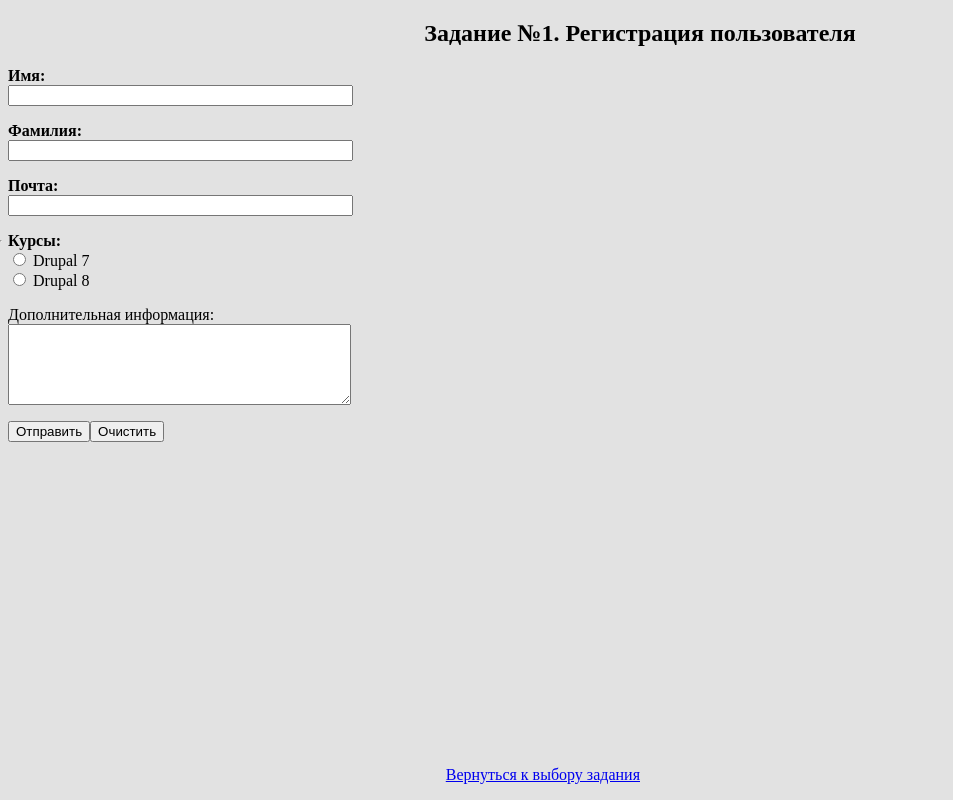
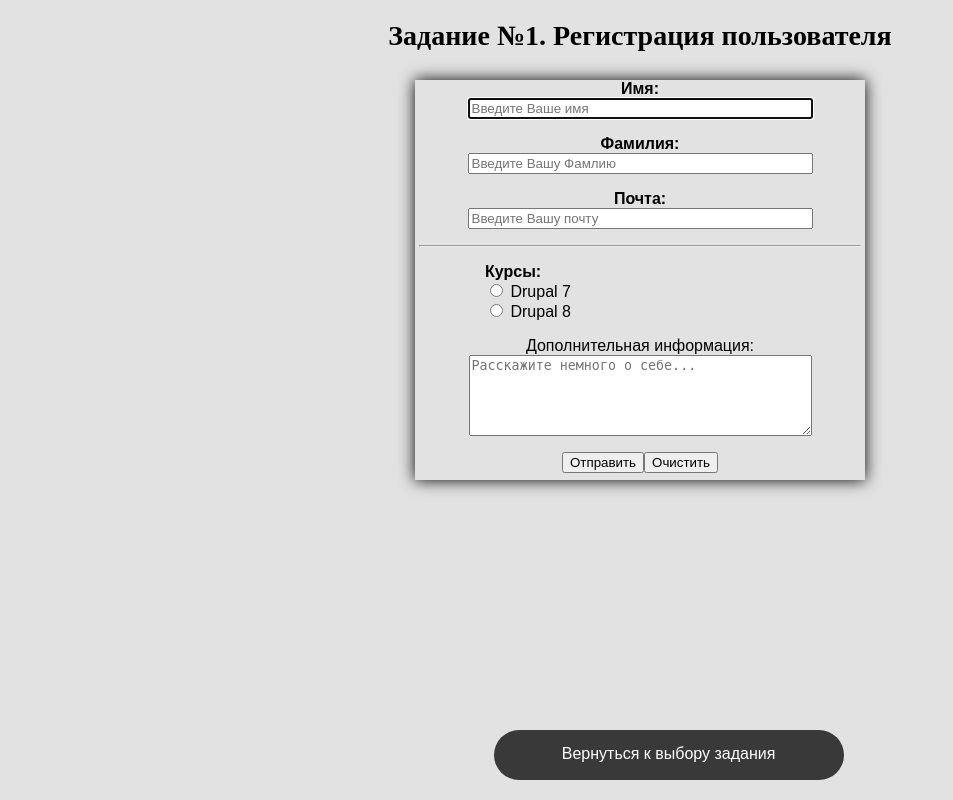
Before and after one commit to General-zver/web-test-php-js-html-, a PHP site: page /1/index.html in a window 1280 px wide. Shown: the whole page, without its empty margins (0-953 px from the left). Run offline with PHP 8.4, Linux system fonts and the light colour scheme.

Commit message:
code refaktoring

```diff
--- a/1/end-register.html
+++ b/1/end-register.html
@@ -5,6 +5,6 @@
 </head>
 <body>
 Вы успецно зарегистрированы, спсибо!<br>
-<a href="first-task.html">Вернуться назад</a> чтобы потворно ввести данные.
+<a href="./index.html">Вернуться назад</a> чтобы потворно ввести данные.
 </body>
 </html>
--- a/1/index.html
+++ b/1/index.html
@@ -1,39 +1,46 @@
 <html>
+
 <head>
     <title>Страница выполнения первого задания</title>
     <link type="text/css" rel="stylesheet" href="../css/style.css">
 </head>
+
 <body>
     <header>
-<h2>Задание №1. Регистрация пользователя</h2>
+        <b><p class="h">Задание №1. Регистрация пользователя</p></b>
     </header>
+    <div class="main-form">
         <form name="register" method="post" action="end-register.html">
             <p><b>Имя:</b><br>
-<input type="text" size="40">
+                <input type="text" size="40" autofocus placeholder="Введите Ваше имя">
             </p>
             <p><b>Фамилия:</b><br>
-<input type="text" size="40">
+                <input type="text" size="40" placeholder="Введите Вашу Фамлию">
             </p>
             <p><b>Почта:</b><br>
-<input type="text" size="40">
+                <input type="text" size="40" placeholder="Введите Вашу почту">
             </p>
-<p><hr class="line" ></p>
-
+            <p>
+                <hr class="line">
+            </p>
+            <div class="rb">
             <p><b>Курсы:</b> <br>
                 <input type="radio" name="kurs" value="dr7"> Drupal 7<br>
                 <input type="radio" name="kurs" value="dr8"> Drupal 8<br>
             </p>
-
+            </div>
             <p>Дополнительная информация:<br>
-<textarea name="dopinfo" cols="40" rows="5"></textarea>
+                <textarea name="dopinfo" cols="40" rows="5" placeholder="Расскажите немного о себе..."></textarea>
             </p>
 
             <p>
                 <input type="submit" value="Отправить"><input type="reset" value="Очистить">
             </p>
         </form>
-<footer style="position:absolute; right: 50%; bottom: 0">
-<p><a href="../index.html">Вернуться к выбору задания</a></p>
-</footer>
+    </div>
+    <div class="foot">
+        <a href="../index.html" class="bb link">Вернуться к выбору задания</a>
+    </div>
 </body>
+
 </html>
--- a/css/style.css
+++ b/css/style.css
@@ -3,31 +3,41 @@ html {
 }
 body {
 	background-color: E2E2E2;
+    font-family: sans-serif;
 }
-h2 {
+.h {
 	text-align: center;
 	font-family: montserrat;
 	margin-top: 20px;
+    font-size: 28px;
 }
-
 .line {
-	color: 000000;
-	widht: 500;
-	align: left;
-	position: absolute;
+	color: #000000;
+	width: 440px;
+	text-align: center;
 	left: 0;
 }
-
+.main-form {
+    text-align: center;
+    box-shadow: 0 0 15px #000000;
+    margin-left: auto;
+    margin-right: auto;
+    position: relative;
+    height: 400px;
+    width: 450px;
+}
+.rb {
+    margin-left: 70px;
+    text-align: left !important;
+}
 #progressbar {
     margin-bottom: 30px;
     overflow: hidden;
     color: lightgrey
 }
-
 #progressbar .active {
     color: #000000
 }
-
 #progressbar li {
     list-style-type: none;
     font-size: 12px;
@@ -35,27 +45,22 @@ h2 {
     float: left;
     position: relative
 }
-
 #progressbar #account:before {
     font-family: FontAwesome;
     content: "\f007"
 }
-
 #progressbar #personal:before {
     font-family: FontAwesome;
     content: "\f007"
 }
-
 #progressbar #payment:before {
     font-family: FontAwesome;
     content: "\f023"
 }
-
 #progressbar #confirm:before {
     font-family: FontAwesome;
     content: "\f00c"
 }
-
 #progressbar li:before {
     width: 50px;
     height: 50px;
@@ -68,7 +73,6 @@ h2 {
     margin: 0 auto 10px auto;
     padding: 2px
 }
-
 #progressbar li:after {
     content: '';
     width: 100%;
@@ -79,12 +83,10 @@ h2 {
     top: 25px;
     z-index: -1
 }
-
 #progressbar li.active:before,
 #progressbar li.active:after {
     background: skyblue
 }
-
 #msform {
     text-align: center;
     position: relative;
@@ -93,7 +95,6 @@ h2 {
 	margin-left: auto;
     margin-right: auto
 }
-
 #msform fieldset .form-card {
     background: white;
     border: 0 none;
@@ -190,8 +191,50 @@ h2 {
     box-shadow: 0 0 0 2px white, 0 0 0 3px #616161
 }
 
-
 .input-pattern {
 	margin: 5% 15% 15% 30%;
 	padding-bottom: 5%;
 }
+
+.link-bar {
+
+    display: block;
+    position: absolute;
+    right: 40%;
+}
+
+.link {
+    display: block;
+    text-align: center;
+    line-height: 48px;
+    text-decoration: none;
+    color: rgb(255, 255, 255);
+    background-color: rgba(0, 0, 0, 0.75);
+}
+
+.link:hover {
+    box-shadow: 0 0 20px 3px rgba(8, 233, 38, 0.95);
+}
+
+.bt {
+    margin: 20px;
+    height: 50px;
+    width: 250px;
+    border-radius: 25px;
+    font-size: 18px;
+}
+
+.bb {
+    margin: 20px;
+    height: 50px;
+    width: 350px;
+    border-radius: 25px;
+    font-size: 16px;
+}
+
+.foot {
+    display: block;
+    position: absolute;
+    bottom: 0%;
+    left: 37%;
+}
```
Also changed, not shown: 2/index.html (+4 -4 lines), 3/index.html (+4 -4 lines), 4/index.php (+4 -4 lines), index.html (+12 -9 lines). Lines whose indentation alone changed are shown as unchanged.
